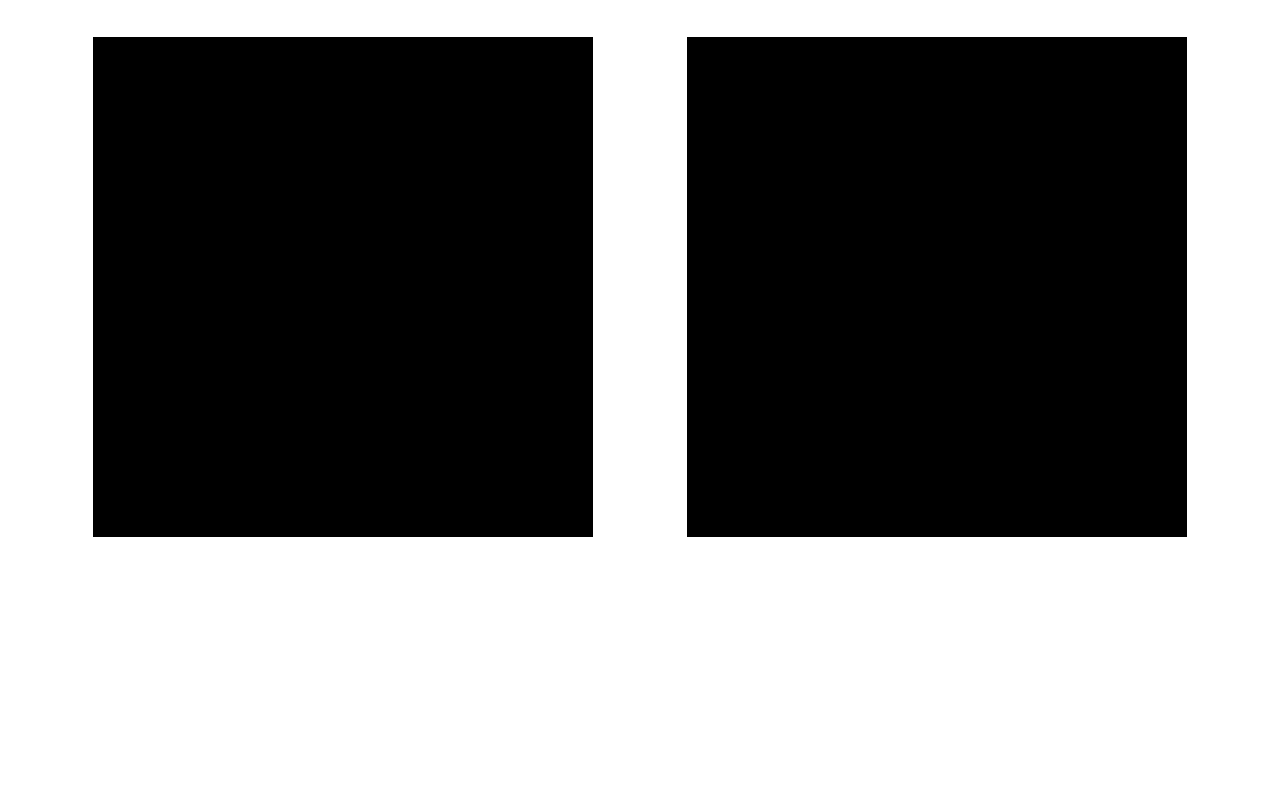
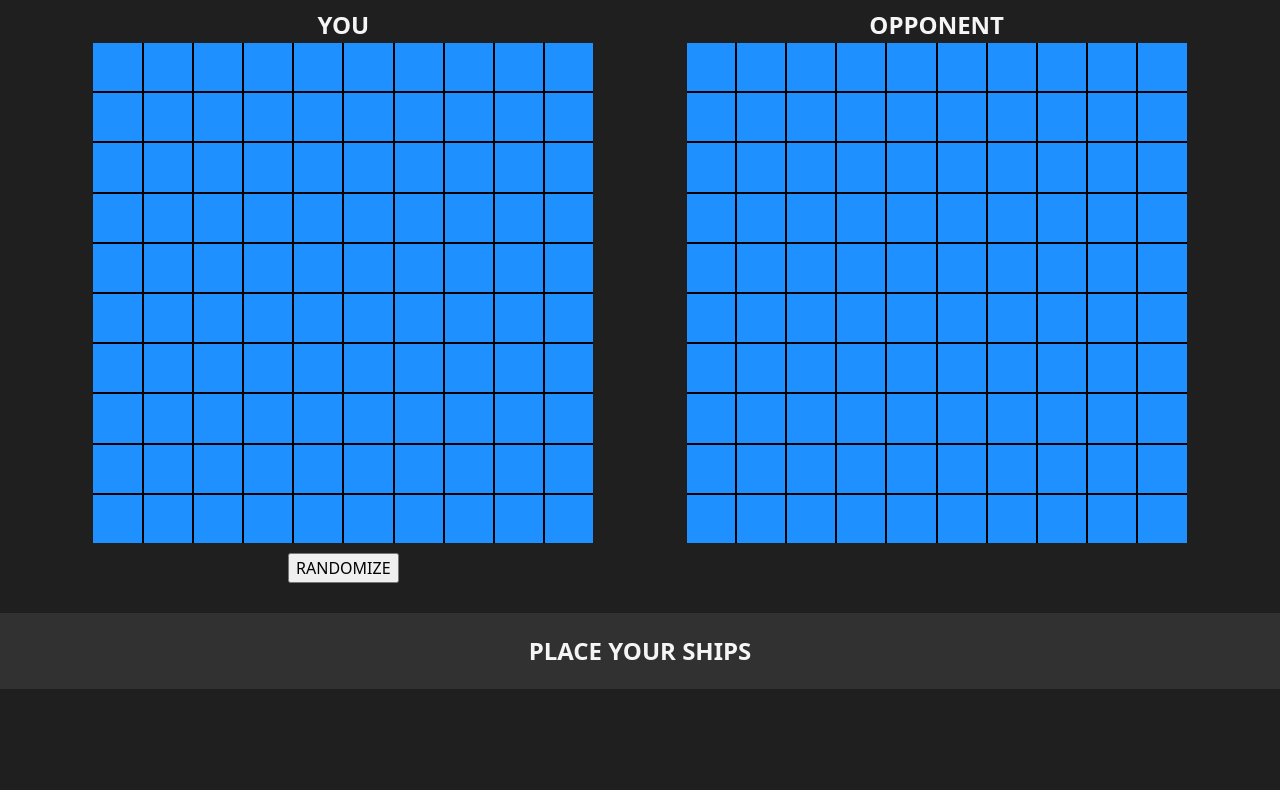
Before and after one commit to BrandonEastwell/battleships-game, a website built with webpack: page src/pages/index.html in a window 1280 px wide. Shown: the part 61-851 px from the top of the page. Built offline with nearby package versions, Linux system fonts and the light colour scheme.

Commit message:
view & game manager class implementations for handling DOM interface, DOM template created

```diff
--- a/src/pages/index.html
+++ b/src/pages/index.html
@@ -12,13 +12,25 @@
         <h1>BATTLESHIPS</h1>
     </header>
     <main>
-        <div id="gameboard-container">
-            <div class="gameboard">
+        <div id="gameboard-grid-layout">
+            <div class="gameboard-container">
+                <h2>YOU</h2>
+                <div class="gameboard">
 
+                </div>
+                <div id="gameboard-options">
+                    <button id="btn-randomize">RANDOMIZE</button>
+                </div>
             </div>
-            <div class="gameboard">
+            <div class="gameboard-container">
+                <h2>OPPONENT</h2>
+                <div class="gameboard">
 
+                </div>
             </div>
+        </div>
+        <div id="gameboard-announcement">
+            <h2 id="gameboard-state">PLACE YOUR SHIPS</h2>
         </div>
     </main>
 </body>
--- /dev/null
+++ b/src/scripts/gameManager.js
@@ -0,0 +1,17 @@
+import Player from "./player";
+import Gameboard from "./gameboard";
+import View from "./view";
+
+export default class GameManager {
+  constructor() {
+    const GRID_SIZE = 10;
+    const PLAYER = new Player(new Gameboard(GRID_SIZE));
+    const COMPUTER = new Player(new Gameboard(GRID_SIZE));
+    const VIEW = new View(GRID_SIZE);
+
+    const playerShipLocations = PLAYER.randomizeShips(5);
+    const computerShipLocations = COMPUTER.randomizeShips(5);
+
+
+  }
+}
--- a/src/scripts/gameboard.js
+++ b/src/scripts/gameboard.js
@@ -1,6 +1,6 @@
 export default class Gameboard {
-  GRID_SIZE = 5;
-  constructor() {
+  constructor(GRID_SIZE = 10) {
+    this.GRID_SIZE = GRID_SIZE;
     this.grid = Array.from({ length: this.GRID_SIZE }, () => Array(this.GRID_SIZE).fill(0));
     this.ships = Array.from({ length: this.GRID_SIZE }, () => Array(this.GRID_SIZE).fill(null));
   }
--- a/src/scripts/index.js
+++ b/src/scripts/index.js
@@ -1,20 +1,5 @@
 import "../styles/normalize.css";
 import "../styles/styles.css";
+import GameManager from "./gameManager";
 
-const BOARD_ONE = document.querySelector(".gameboard:nth-child(1)");
-const BOARD_TWO = document.querySelector(".gameboard:nth-child(2)");
-
-BOARD_ONE.style.gridTemplateRows = "repeat(5, 1fr)";
-BOARD_ONE.style.gridTemplateColumns = "repeat(5, 1fr)";
-
-BOARD_TWO.style.gridTemplateRows = "repeat(5, 1fr)";
-BOARD_TWO.style.gridTemplateColumns = "repeat(5, 1fr)";
-
-for (let row = 0; row < 5; row++) {
-  for (let col = 0; col < 5; col++) {
-    const gridOne = document.createElement("div");
-    const gridTwo = document.createElement("div");
-    BOARD_ONE.append(gridOne);
-    BOARD_TWO.append(gridTwo);
-  }
-}
+const GAME_MANAGER = new GameManager();
--- a/src/scripts/player.js
+++ b/src/scripts/player.js
@@ -10,19 +10,29 @@ export default class Player {
   }
 
   randomizeShips(quantity = 5) {
-    while (quantity > 0) {
-      const randCoord = this.randomizeCoord(quantity);
+    const MAX_ATTEMPTS = 50;
+    let attempts = 0;
+    let placements = [];
+    while (quantity > 0 && attempts < MAX_ATTEMPTS) {
+      const randCoord = this.randomizeCoord(this.gameboard.GRID_SIZE);
       const direction = this.randomizeDirection();
       const shipLength = this.randomizeLength();
       const ship = this.createShip(shipLength);
-
       try {
         this.gameboard.placeShip(ship, randCoord, direction);
+        placements.push(randCoord);
         quantity--;
       } catch (e) {
         console.log(e);
+        attempts++;
       }
     }
+
+    if (attempts >= MAX_ATTEMPTS && quantity !== 0) {
+      console.log("Max attempts reached. Could not place all ships.");
+    }
+
+    return placements;
   }
 
   randomizeCoord(size) {
--- /dev/null
+++ b/src/scripts/view.js
@@ -0,0 +1,57 @@
+export default class View {
+  constructor(GRID_SIZE) {
+    this.BOARD_PLAYER = document.querySelector(".gameboard:first-of-type");
+    this.BOARD_COMPUTER = document.querySelector(".gameboard:last-of-type");
+    this.GRID_SIZE = GRID_SIZE;
+    this.createBoards()
+  }
+
+  createBoards() {
+    this.BOARD_PLAYER.style.gridTemplateRows = `repeat(${this.GRID_SIZE}, 1fr)`;
+    this.BOARD_PLAYER.style.gridTemplateColumns = `repeat(${this.GRID_SIZE}, 1fr)`;
+
+    this.BOARD_COMPUTER.style.gridTemplateRows = `repeat(${this.GRID_SIZE}, 1fr)`;
+    this.BOARD_COMPUTER.style.gridTemplateColumns = `repeat(${this.GRID_SIZE}, 1fr)`;
+
+    for (let row = 0; row < this.GRID_SIZE; row++) {
+      for (let col = 0; col < this.GRID_SIZE; col++) {
+        const gridOneSpace = document.createElement("div");
+        const gridTwoSpace = document.createElement("div");
+
+        gridOneSpace.dataset.x = row.toString();
+        gridOneSpace.dataset.y = col.toString();
+        gridOneSpace.className = "grid-item";
+
+        gridTwoSpace.dataset.x = row.toString();
+        gridTwoSpace.dataset.y = col.toString();
+        gridTwoSpace.className = "grid-item";
+
+        gridOneSpace.addEventListener("click", (ev) => {
+
+        })
+
+        gridTwoSpace.addEventListener("click", (ev) => {
+
+        })
+
+        this.BOARD_PLAYER.append(gridOneSpace);
+        this.BOARD_COMPUTER.append(gridTwoSpace);
+      }
+    }
+
+  }
+
+  drawShipsToGrid(coords) {
+    for (let i = 0; i < coords.length; i++) {
+      const [x,y] = coords[i];
+      const gridItem = this.BOARD_PLAYER.querySelector(`[data-x="${x}"][data-y="${y}"]`);
+      gridItem.className += " alive"
+    }
+  }
+
+  drawShipToGrid(coord) {
+    const [x,y] = coord;
+    const gridItem = this.BOARD_PLAYER.querySelector(`[data-x="${x}"][data-y="${y}"]`);
+    gridItem.className += " alive"
+  }
+}
--- a/src/styles/styles.css
+++ b/src/styles/styles.css
@@ -1,7 +1,13 @@
+body {
+    background-color: #1f1f1f;
+    color: whitesmoke;
+    text-align: center;
+}
+
 header {
     width: 100%;
     place-items: center;
-    margin-bottom: 50px;
+    margin-bottom: 20px;
 }
 
 main {
@@ -9,10 +15,18 @@ main {
     height: 100vh;
 }
 
-#gameboard-container {
+#gameboard-grid-layout {
     display: grid;
     grid-template: 1fr / 1fr 3fr 1fr 3fr 1fr;
     width: 100%;
+}
+
+.gameboard-container:nth-child(1) {
+    grid-area: 1 / 2;
+}
+
+.gameboard-container:nth-child(2) {
+    grid-area: 1 / 4;
 }
 
 .gameboard {
@@ -23,10 +37,35 @@ main {
     height: 500px;
 }
 
-.gameboard:nth-child(1) {
-    grid-area: 1 / 2;
+.grid-item {
+    background-color: dodgerblue;
 }
 
-.gameboard:nth-child(2) {
-    grid-area: 1 / 4;
+.alive {
+    background-color: dimgrey;
 }
+
+.dead {
+    background-color: darkred;
+}
+
+.hit {
+    background-color: indianred;
+}
+
+h2 {
+    text-align: center;
+}
+
+#gameboard-options {
+    width: 100%;
+    padding: 10px;
+}
+
+#gameboard-announcement {
+    width: 100%;
+    background-color: #313131;
+    place-items: center;
+    padding: 20px;
+    margin-top: 20px;
+}
```
Also changed, not shown: src/tests/gameboard.test.js (+3 -3 lines), src/tests/player.test.js (+12 -6 lines), src/tests/view.test.js (added, +19 -0 lines).
